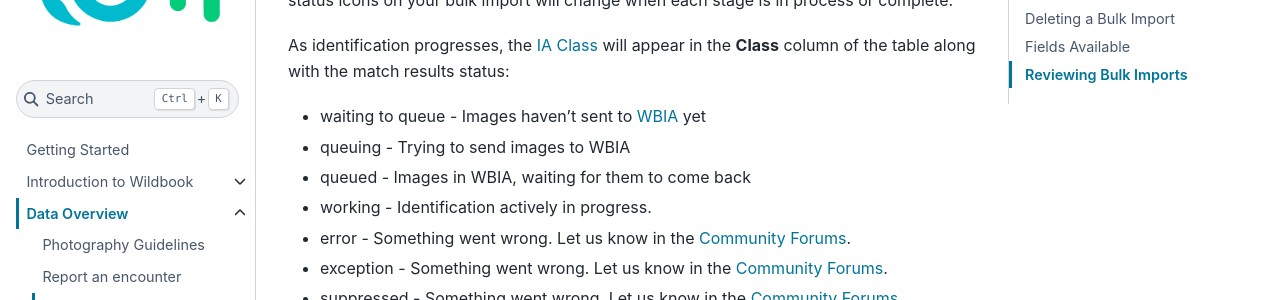
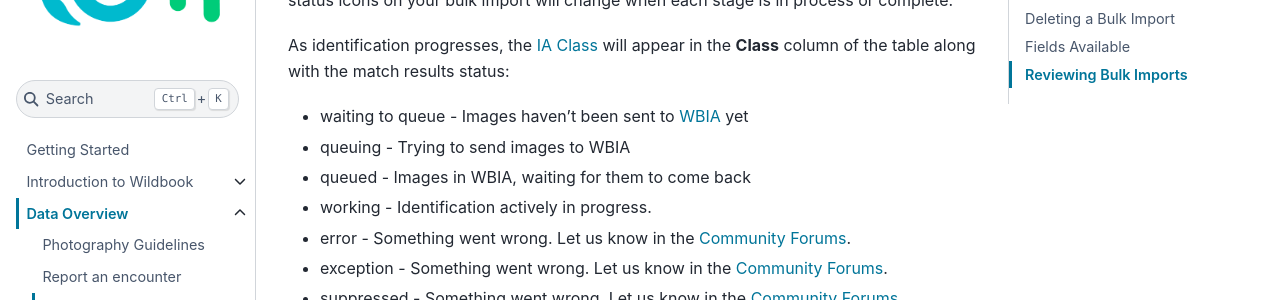
Before and after one commit to WildMeOrg/wildbook-docs, a Sphinx documentation site: the page built from docs/data/bulk-import-beta.md, in a window 1280 px wide and 900 px high, scrolled down 2679 px. Shown: the part 154-454 px from the top of the window. Built offline with Sphinx 7.4.7 and the Sphinx Book theme 1.1.4, drawn with Linux system fonts in a browser that asks for light colours.

Commit message:
Update bulk-import-beta.md
Missed a word in line 71

```diff
--- a/docs/data/bulk-import-beta.md
+++ b/docs/data/bulk-import-beta.md
@@ -68,7 +68,7 @@
 
 As identification progresses, the [IA Class](../data/manual-annotation-beta.md#creating-a-manual-annotation) will appear in the **Class** column of the table along with the match results status:
 
-* waiting to queue - Images haven't sent to [WBIA](../introduction/index.md) yet
+* waiting to queue - Images haven't been sent to [WBIA](../introduction/index.md) yet
 * queuing - Trying to send images to WBIA
 * queued - Images in WBIA, waiting for them to come back
 * working - Identification actively in progress.
```
